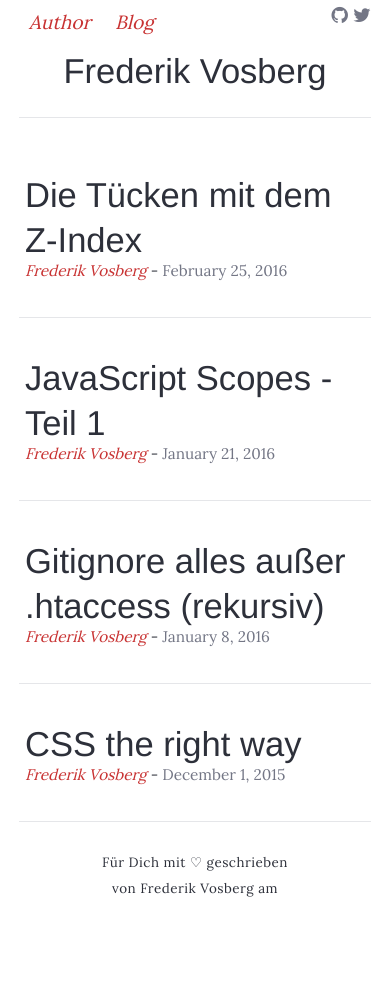
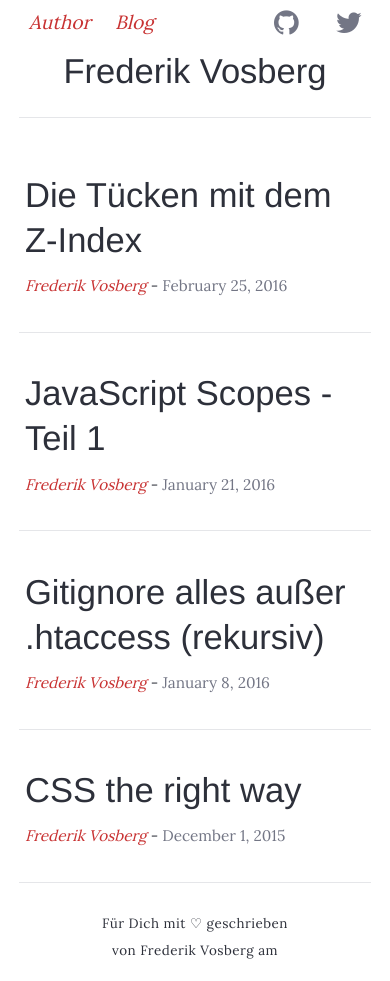
Before and after one commit to fvosberg/fvosberg.github.io, a Jekyll site: the page built from index.html, in a window 390 px wide. Built offline with Jekyll 4.4.1, drawn with Linux system fonts in a browser that asks for light colours; nearby versions of some CDN libraries; before the commit the page ends 920 px from its top, so only the background shows below that.

Commit message:
google insights optimization

```diff
--- a/_includes/styling.html
+++ b/_includes/styling.html
@@ -1,4 +1,4 @@
 <link rel="stylesheet" href="{{ "/styles/main.css" | prepend: site.baseurl }}">
 
 <link href='https://fonts.googleapis.com/css?family=Lora' rel='stylesheet' type='text/css'>
-<link rel="stylesheet" href="{{ "/assets/vendor/font-awesome/css/font-awesome.css" | prepend: site.baseurl }}">
+<link rel="stylesheet" href="https://maxcdn.bootstrapcdn.com/font-awesome/4.5.0/css/font-awesome.min.css">
--- a/_sass/_social_links.scss
+++ b/_sass/_social_links.scss
@@ -7,6 +7,13 @@
 	}
 	a {
 		color: #737685;
+		margin-left: .5em;
+
+		@media screen and (max-width: 38rem) {
+			padding: .3em;
+			font-size: 1.5em;
+			line-height: 1.6em;
+		}
 
 		&:hover {
 			color: #2d303a;
--- a/_sass/_teaser.scss
+++ b/_sass/_teaser.scss
@@ -21,5 +21,9 @@ article.teaser {
   div.subheadline {
     font-size: .8em;
     line-height: 1em;
+
+	@media screen and (max-width: 38rem) {
+		margin-top: 1em;
+	}
   }
 }
```
